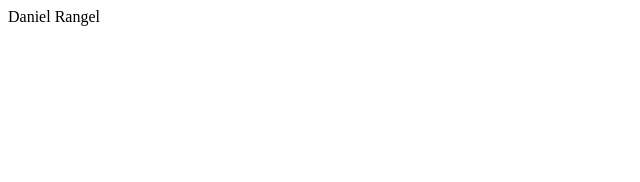
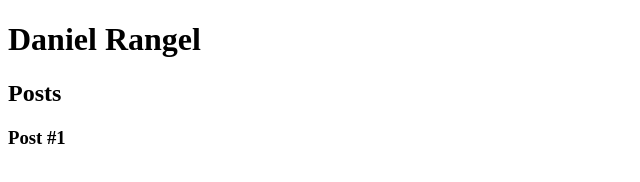
Before and after one commit to DMMRangel/projeto-site-pessoal, a plain HTML site: page index.html in a window 1280 px wide. Shown: the whole page, without its empty margins (0-640 px from the left). Drawn offline with Linux system fonts and the light colour scheme.

Commit message:
adicionando principais tags de estrutura do site

```diff
--- a/index.html
+++ b/index.html
@@ -6,6 +6,23 @@
     </head>
 
     <body>
-        Daniel Rangel
+        <header>
+            <h1>Daniel Rangel</h1>
+        </header>
+
+        <section>
+            <header>
+                <h2>Posts</h2>
+            </header>
+
+            <article>
+                <header>
+                    <h3>Post #1</h3>
+                </header>
+            </article>
+        </section>
+
+        <footer></footer>
+
     </body>
 </html>
```
